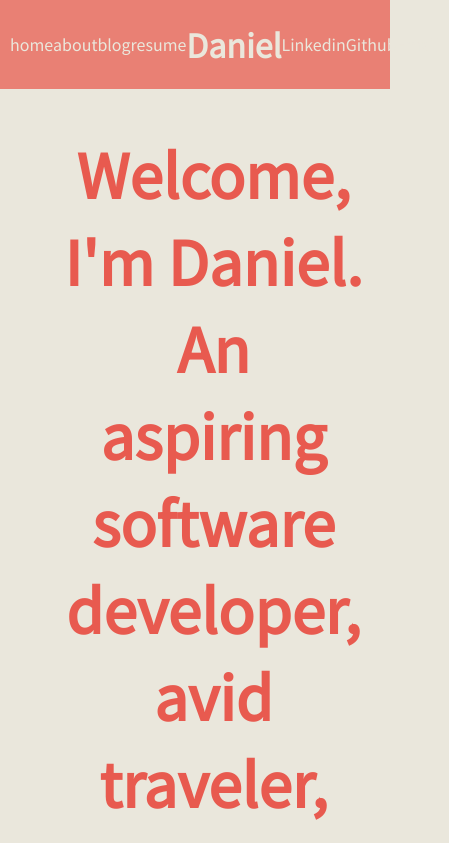
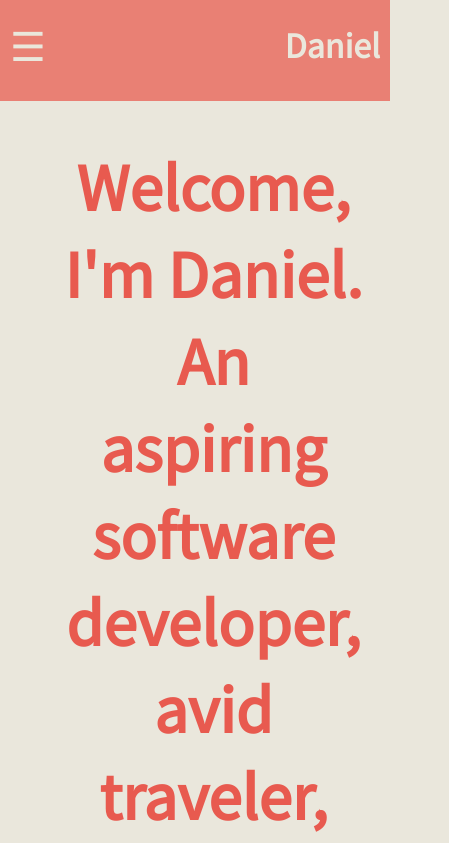
Before and after one commit to dbaigel1/personalWebsite, a React (Create React App) app in the folder personalwebsite/: page / in a window 390 px wide. Shown: the top 843 px of the page, 449 px wide, since content can reach past the window. Built offline with nearby package versions, Linux system fonts and the light colour scheme.

Commit message:
added mobile menu layout and functionality

```diff
--- a/personalwebsite/package.json
+++ b/personalwebsite/package.json
@@ -8,6 +8,7 @@
     "@testing-library/user-event": "^7.2.1",
     "react": "^16.12.0",
     "react-dom": "^16.12.0",
+    "react-ga": "^2.7.0",
     "react-router-dom": "^5.1.2",
     "react-scripts": "3.3.1"
   },
--- a/personalwebsite/public/index.html
+++ b/personalwebsite/public/index.html
@@ -4,7 +4,7 @@
     <link rel="icon" href="favicon.ico">
     <link href="https://fonts.googleapis.com/css?family=Noto+Sans+SC&display=swap" rel="stylesheet">
     <meta charset="utf-8" />
-    <!-- <meta name="viewport" content="width=device-width, initial-scale=1" /> -->
+    <meta name="viewport" content="width=device-width, initial-scale=1" />
     <meta name="theme-color" content="#000000" />
     <meta
       name="description"
--- a/personalwebsite/src/App.css
+++ b/personalwebsite/src/App.css
@@ -5,6 +5,7 @@
   --color4: black;
   --font: 'Noto Sans SC', sans-serif;
 }
+
 
 body {
   background-color: var(--color1);
@@ -20,11 +21,24 @@ html {
 
 .header {
   background-color: var(--color2);
+  font-family: var(--font);
+  width: 100%;
+  text-align: center;
+  height: 12vh;
+
+}
+
+.headerTitle {
+  width: 1100px;
+  /* background-color: blue;  */
+  display: inline-block;
+
+}
+
+.headerItems {
   display: flex;
   justify-content: space-between;
   align-items: center;
-  font-family: var(--font);
-  width: 100%;
 }
 
 .title {
@@ -71,6 +85,7 @@ html {
   font-family: var(--font);
 
 }
+
 
 /* home page */
 .homeContainer {
@@ -586,7 +601,6 @@ html {
   flex-direction: column;
   justify-content: center;
   align-items: center;
-  /* background-color: black; */
   font-family: var(--font);
 }
 
@@ -631,3 +645,69 @@ html {
   transform: rotate(90deg);
 
 }
+
+#toggle {
+  display: none;
+}
+
+#toggleLabel {
+  display: none;
+}
+
+#smallTitle {
+  display: none
+}
+
+.menu {
+  display: none;
+  width: 100%;
+  text-align: center;
+  background-color: orange;
+}
+.menu a{
+  display: block;
+  margin: 0;
+  border-bottom: 1px solid var(--color2);
+}
+
+@media (max-width: 1100px) {
+  .header {
+    width: 100%;
+  }
+  .headerTitle {
+    display: none;
+  }
+  #smallTitle{
+    display: flex;
+    color: var(--color1);
+    margin-right: 10px;
+
+  }
+
+
+  .smallView {
+    display: flex;
+    justify-content: space-between;
+    align-items: center;
+  }
+
+  #toggleLabel {
+    display: block;
+    font-size: 40px;
+    margin-left: 10px;
+    cursor: pointer;
+    width: 30px;
+    color: var(--color1)
+  }
+
+  /* #toggle:checked + .menu{ */
+  #toggle:checked ~ .menu {
+    display: block;
+    background-color: var(--color3);
+    font-size: 20px;
+    width: 30%;
+    z-index: 10;
+    position: absolute;
+    margin-top: 150px;
+  }
+}
--- a/personalwebsite/src/Home.js
+++ b/personalwebsite/src/Home.js
@@ -3,6 +3,13 @@ import Scroll from "./components/Scroll"
 import Project from "./components/Project"
 import BlankSpace from "./components/BlankSpace"
 import Footer from "./components/Footer"
+import ReactGA from 'react-ga'
+
+const trackingId = "UA-55899614-2"
+ReactGA.initialize(trackingId)
+ReactGA.pageview('/homepage')
+
+
 
 function Home(){
 
--- a/personalwebsite/src/components/Header.js
+++ b/personalwebsite/src/components/Header.js
@@ -18,7 +18,10 @@ import Journal from "./Journal"
 import BlogText from "./BlogText"
 import ScrollToTop from "./ScrollToTop"
 
-
+const uncheck = () => {
+    let toggle = document.getElementById('toggle')
+    toggle.checked = !toggle.checked
+}
 
 function Header() {
 
@@ -26,7 +29,46 @@ function Header() {
         <Router>
             <ScrollToTop />
             <div className="header">
-                <div className="headerelems">
+                <div className="smallView">
+                    <label id ="toggleLabel" htmlFor="toggle">&#9776;</label>
+                    <input id="toggle" type="checkbox"></input>
+                    <div className="menu">
+                    <Link to="/" onClick={uncheck} className="link">home</Link>
+
+                    <Link to="/about" onClick={uncheck} className="link">about</Link>
+
+                    <Link to="/blog" onClick={uncheck} className="link">blog</Link>
+
+                    <Link to="/Resume2020.pdf" target="_blank" rel="noopener noreferrer" onClick={uncheck} className="link">resume</Link>
+
+                    <HeaderLink
+                        link="https://www.linkedin.com/in/daniel-baigel-98723588/"
+                        text="linkedin"
+                        click={uncheck}
+
+                    />
+                    <HeaderLink
+                        link="https://github.com/dbaigel1"
+                        text="github"
+                        click={uncheck}
+
+                    />
+                    <HeaderLink
+                        link="mailto: dbaigel1@gmail.com"
+                        text="email"
+                        click={uncheck}
+
+                    />
+
+                </div>
+                    <h1 id="smallTitle">Daniel</h1>
+                </div>
+
+                <div className="headerTitle">
+
+                    <div className="headerItems">
+                    <div className="group1">
+                    <div className="headerelems">
 
 
                     <Link to="/" className="link">home</Link>
@@ -39,29 +81,35 @@ function Header() {
 
 
                 </div>
+                </div>
 
+                <div className="group2">
+                <h1 className="title">Daniel</h1>
+                </div>
 
-                <h1 className="title">Daniel</h1>
-
+                <div className="group3">
                 <div className="headerlinks">
                     <HeaderLink
                         //source="linkedin.png"
                         link="https://www.linkedin.com/in/daniel-baigel-98723588/"
-                        text="Linkedin"
+                        text="linkedin"
 
                     />
                     <HeaderLink
                         //source="linkedin.png"
                         link="https://github.com/dbaigel1"
-                        text="Github"
+                        text="github"
 
                     />
                     <HeaderLink
                         //source="linkedin.png"
                         link="mailto: dbaigel1@gmail.com"
-                        text="Email"
+                        text="email"
 
                     />
+                </div>
+                </div>
+                </div>
                 </div>
             </div>
             <Switch>
--- a/personalwebsite/src/components/HeaderLink.js
+++ b/personalwebsite/src/components/HeaderLink.js
@@ -2,11 +2,12 @@ import React from "react"
 
 function HeaderLink(props){
     return (
-        <div>
+        <div onClick = {props.click}>
             <a  href={props.link}
                 target="_blank"
                 rel="noopener noreferrer"
                 className="link"
+
             >
                 {props.text}
             </a>
--- a/personalwebsite/src/components/Project.js
+++ b/personalwebsite/src/components/Project.js
@@ -12,7 +12,7 @@ function Project(props) {
 
     useEffect(()=>{
         props.page ? setExternal(false) : setExternal(true)
-    },[])
+    },[props.page])
 
     useEffect(() => {
         external ? setTarget("_blank") : setTarget("")
@@ -25,9 +25,9 @@ function Project(props) {
     function mouseLeave() {
         setHovering(false)
     }
+
     return (
-        <Link
-            to={external ? props.link : props.page}
+        <Link to={external ? props.link : props.page ? props.page : "/"}
             style={{
                 display: "block"
             }}
```
Also changed, not shown: personalwebsite/src/components/Joke.js (indentation only), 1 other file (tests, documents, lock files or other folders).
